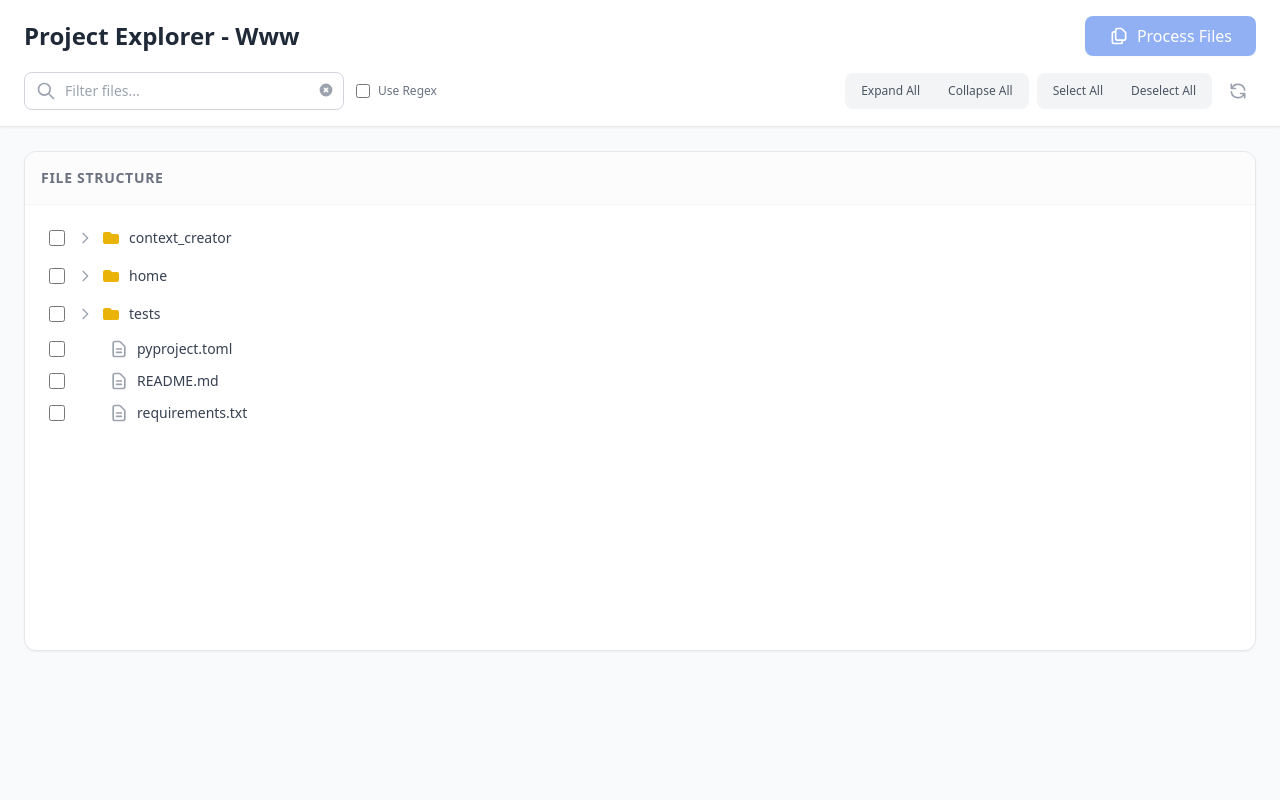
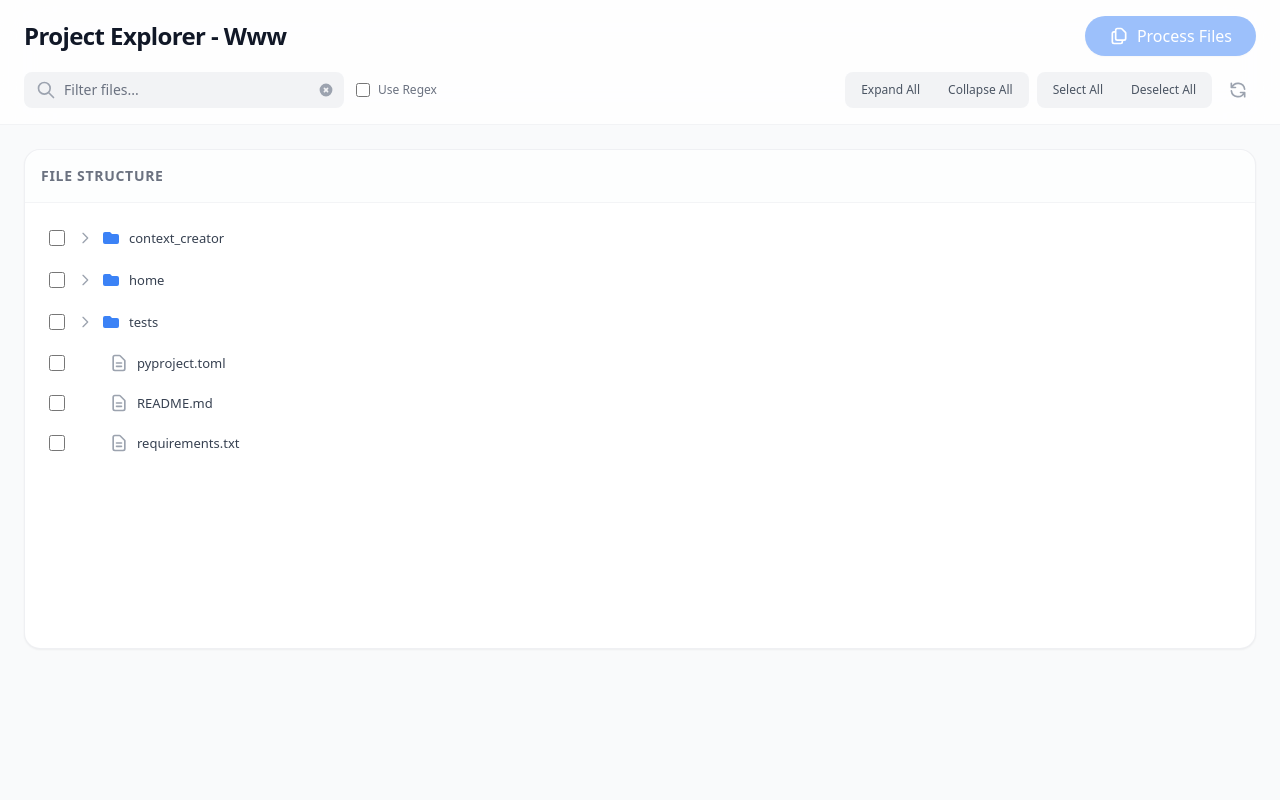
Before and after one commit to juancarlosmaggi/Context-Creator, a FastAPI app: page / in a window 1280 px wide. Run offline with FastAPI, Linux system fonts and the light colour scheme; some libraries are stand-ins or nearby versions.

Commit message:
Refactor UI to follow Apple-like design principles
- Update base and index templates with cleaner layout, better typography, and glassmorphic header.
- Use `bg-[#f5f5f7]` for the main background.
- Refactor file tree rendering in `main.js` to use blue folder icons, better spacing, and subtle hover states.
- Style buttons as pill-shaped with system blue color.
- Add custom minimal scrollbar styles in `styles.css`.
- Update input fields to have a cleaner look with no borders.

```diff
--- a/context_creator/static/css/styles.css
+++ b/context_creator/static/css/styles.css
@@ -14,3 +14,31 @@
         transform: rotate(360deg);
     }
 }
+
+/* Custom Scrollbar */
+::-webkit-scrollbar {
+    width: 8px;
+    height: 8px;
+}
+
+::-webkit-scrollbar-track {
+    background: transparent;
+}
+
+::-webkit-scrollbar-thumb {
+    background: rgba(156, 163, 175, 0.5); /* gray-400 with opacity */
+    border-radius: 4px;
+}
+
+::-webkit-scrollbar-thumb:hover {
+    background: rgba(107, 114, 128, 0.8); /* gray-500 with opacity */
+}
+
+/* Hide scrollbar for clean look in specific containers if needed */
+.no-scrollbar::-webkit-scrollbar {
+    display: none;
+}
+.no-scrollbar {
+    -ms-overflow-style: none;
+    scrollbar-width: none;
+}
--- a/context_creator/static/js/main.js
+++ b/context_creator/static/js/main.js
@@ -142,13 +142,13 @@ class ProjectExplorer {
             li.className = 'select-none'; // Prevent text selection while clicking
 
             const div = document.createElement('div');
-            div.className = `flex items-center hover:bg-gray-100 rounded-md px-2 py-1 transition-colors group cursor-pointer ${node.type === 'file' ? 'file-item' : 'dir-item'}`;
+            div.className = `flex items-center hover:bg-[#007AFF]/10 rounded-lg px-2 py-1.5 transition-colors group cursor-pointer ${node.type === 'file' ? 'file-item' : 'dir-item'}`;
 
             // Checkbox
             const checkbox = document.createElement('input');
             checkbox.type = 'checkbox';
             checkbox.value = node.path;
-            checkbox.className = 'mr-3 h-4 w-4 text-blue-600 focus:ring-blue-500 border-gray-300 rounded cursor-pointer';
+            checkbox.className = 'mr-3 h-4 w-4 text-blue-500 focus:ring-blue-500 border-gray-300 rounded cursor-pointer';
             // Stop propagation on checkbox click to prevent triggering row click
             checkbox.addEventListener('click', (e) => e.stopPropagation());
 
@@ -168,7 +168,7 @@ class ProjectExplorer {
 
                 // Folder Icon
                 div.innerHTML += `
-                    <span class="mr-2 text-yellow-500">
+                    <span class="mr-2 text-blue-500">
                         <svg class="w-5 h-5" fill="currentColor" viewBox="0 0 20 20">
                             <path d="M2 6a2 2 0 012-2h5l2 2h5a2 2 0 012 2v6a2 2 0 01-2 2H4a2 2 0 01-2-2V6z" />
                         </svg>
@@ -188,7 +188,7 @@ class ProjectExplorer {
 
             // Name
             const nameSpan = document.createElement('span');
-            nameSpan.className = `text-gray-700 text-sm ${node.type === 'file' ? 'file-name' : 'font-medium'}`;
+            nameSpan.className = `text-gray-700 text-[13px] leading-6 ${node.type === 'file' ? 'file-name' : 'font-medium'}`;
             if (this.filterText && node.type === 'file' && !this.isRegexMode) {
                 this.highlightMatch(nameSpan, node.name, this.filterText);
             } else {
--- a/context_creator/templates/base.html
+++ b/context_creator/templates/base.html
@@ -8,7 +8,7 @@
     <link rel="stylesheet" href="/static/css/styles.css">
     {% block extra_head %}{% endblock %}
 </head>
-<body class="bg-gray-50 min-h-screen {% block body_class %}{% endblock %}">
+<body class="bg-[#f5f5f7] min-h-screen {% block body_class %}{% endblock %}">
     {% block content %}{% endblock %}
     {% block scripts %}{% endblock %}
 </body>
--- a/context_creator/templates/index.html
+++ b/context_creator/templates/index.html
@@ -6,9 +6,9 @@
 
 {% block content %}
     <!-- Header -->
-    <header class="bg-white border-b border-gray-200 px-6 py-4 flex-none z-10 shadow-sm">
+    <header class="sticky top-0 z-20 bg-white/80 backdrop-blur-xl border-b border-gray-200/50 px-6 py-4 flex-none">
         <div class="flex flex-col md:flex-row md:items-center justify-between gap-4 mb-4">
-            <h1 id="project-heading" class="text-2xl font-bold text-gray-800">Project Explorer</h1>
+            <h1 id="project-heading" class="text-2xl font-semibold tracking-tight text-gray-900">Project Explorer</h1>
 
             <div class="flex items-center space-x-4">
                 <!-- Selection Counter -->
@@ -18,7 +18,7 @@
 
                 <!-- Process Button -->
                 <button type="submit" form="process-form" id="process-button" disabled
-                    class="bg-blue-600 hover:bg-blue-700 text-white font-medium py-2 px-6 rounded-lg shadow-sm transition-all disabled:opacity-50 disabled:cursor-not-allowed flex items-center focus:outline-none focus:ring-2 focus:ring-offset-2 focus:ring-blue-500">
+                    class="bg-blue-500 hover:bg-blue-600 text-white font-medium py-2 px-6 rounded-full shadow-sm transition-all disabled:opacity-50 disabled:cursor-not-allowed flex items-center focus:outline-none focus:ring-2 focus:ring-offset-2 focus:ring-blue-500">
                     <svg xmlns="http://www.w3.org/2000/svg" class="h-5 w-5 mr-2" fill="none" viewBox="0 0 24 24" stroke="currentColor">
                         <path stroke-linecap="round" stroke-linejoin="round" stroke-width="2" d="M8 7v8a2 2 0 002 2h6M8 7V5a2 2 0 012-2h4.586a1 1 0 01.707.293l4.414 4.414a1 1 0 01.293.707V15a2 2 0 01-2 2h-2M8 7H6a2 2 0 00-2 2v10a2 2 0 002 2h8a2 2 0 002-2v-2" />
                     </svg>
@@ -38,7 +38,7 @@
                         </svg>
                       </div>
                       <input type="text" id="file-filter" placeholder="Filter files..."
-                          class="w-full pl-10 pr-10 py-2 border border-gray-300 rounded-lg focus:outline-none focus:ring-2 focus:ring-blue-500 focus:border-transparent text-sm transition-shadow">
+                          class="w-full pl-10 pr-10 py-2 bg-gray-200/50 rounded-lg focus:outline-none focus:ring-2 focus:ring-blue-500 text-sm transition-all placeholder-gray-500 text-gray-800">
                       <button id="clear-filter" class="absolute right-2 top-2 p-0.5 text-gray-400 hover:text-gray-600 rounded-full hover:bg-gray-100 transition-colors" title="Clear filter">
                           <svg class="h-4 w-4" fill="currentColor" viewBox="0 0 20 20"><path fill-rule="evenodd" d="M10 18a8 8 0 100-16 8 8 0 000 16zM8.707 7.293a1 1 0 00-1.414 1.414L8.586 10l-1.293 1.293a1 1 0 101.414 1.414L10 11.414l1.293 1.293a1 1 0 001.414-1.414L11.414 10l1.293-1.293a1 1 0 00-1.414-1.414L10 8.586 8.707 7.293z" clip-rule="evenodd" /></svg>
                       </button>
@@ -51,12 +51,12 @@
 
             <!-- Actions -->
             <div class="flex items-center space-x-2 overflow-x-auto pb-1 md:pb-0 no-scrollbar">
-                 <div class="flex space-x-1 bg-gray-100 p-1 rounded-lg">
+                 <div class="flex space-x-1 bg-gray-200/50 p-1 rounded-lg">
                      <button id="expand-all" class="text-xs px-3 py-1.5 hover:bg-white hover:shadow-sm rounded-md text-gray-600 font-medium whitespace-nowrap transition-all focus:outline-none focus:ring-2 focus:ring-blue-500">Expand All</button>
                      <button id="collapse-all" class="text-xs px-3 py-1.5 hover:bg-white hover:shadow-sm rounded-md text-gray-600 font-medium whitespace-nowrap transition-all focus:outline-none focus:ring-2 focus:ring-blue-500">Collapse All</button>
                  </div>
 
-                 <div class="flex space-x-1 bg-gray-100 p-1 rounded-lg ml-2">
+                 <div class="flex space-x-1 bg-gray-200/50 p-1 rounded-lg ml-2">
                      <button id="select-all" class="text-xs px-3 py-1.5 hover:bg-white hover:shadow-sm rounded-md text-gray-600 font-medium whitespace-nowrap transition-all focus:outline-none focus:ring-2 focus:ring-blue-500">Select All</button>
                      <button id="deselect-all" class="text-xs px-3 py-1.5 hover:bg-white hover:shadow-sm rounded-md text-gray-600 font-medium whitespace-nowrap transition-all focus:outline-none focus:ring-2 focus:ring-blue-500">Deselect All</button>
                  </div>
@@ -69,9 +69,9 @@
     </header>
 
     <!-- Main Content (Scrollable) -->
-    <main class="flex-1 overflow-y-auto p-6 scroll-smooth bg-gray-50">
-        <div class="max-w-7xl mx-auto bg-white rounded-xl shadow-sm border border-gray-200 min-h-[500px]">
-            <div class="p-4 border-b border-gray-100 bg-gray-50/50 rounded-t-xl">
+    <main class="flex-1 overflow-y-auto p-6 scroll-smooth">
+        <div class="max-w-7xl mx-auto bg-white rounded-2xl shadow-sm border border-gray-200/60 min-h-[500px]">
+            <div class="p-4 border-b border-gray-100 bg-gray-50/30 rounded-t-2xl">
                  <h2 class="text-sm font-semibold text-gray-500 uppercase tracking-wider">File Structure</h2>
             </div>
             <div class="p-4">
```
